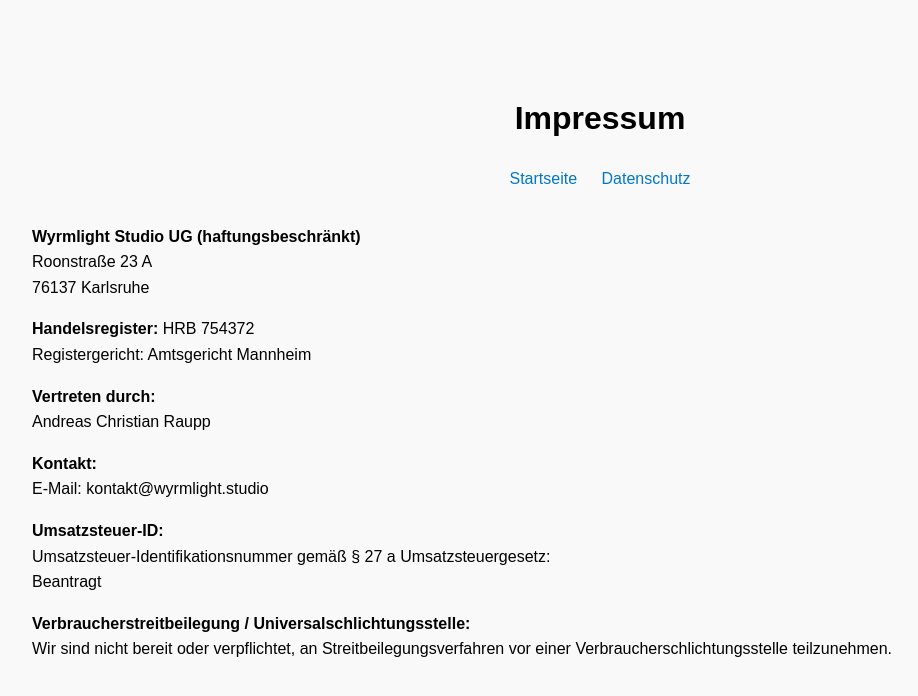
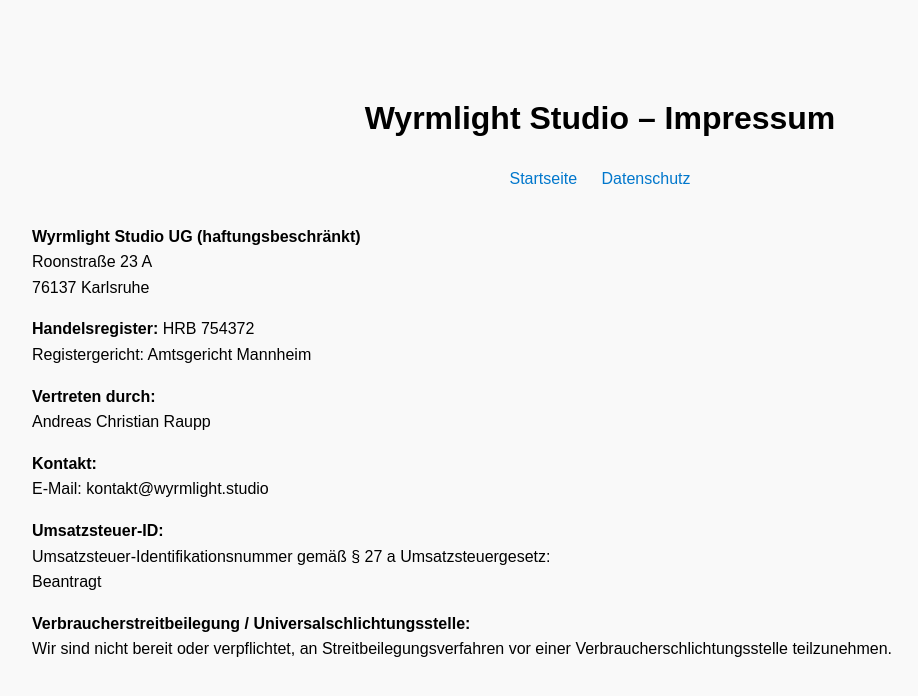
Before and after one commit to WyrmlightStudio/website-underconstruction, a plain HTML site: page impressum.html in a window 1280 px wide. Shown: the whole page, without its empty margins (40-958 px from the left). Drawn offline with Linux system fonts and the light colour scheme.

Commit message:
Update impressum.html

```diff
--- a/impressum.html
+++ b/impressum.html
@@ -29,7 +29,7 @@
   </style>
 </head>
 <body>
-  <h1>Impressum</h1>
+ <h1>Wyrmlight Studio – Impressum</h1>
 
   <nav>
     <a href="index.html">Startseite</a>
```
